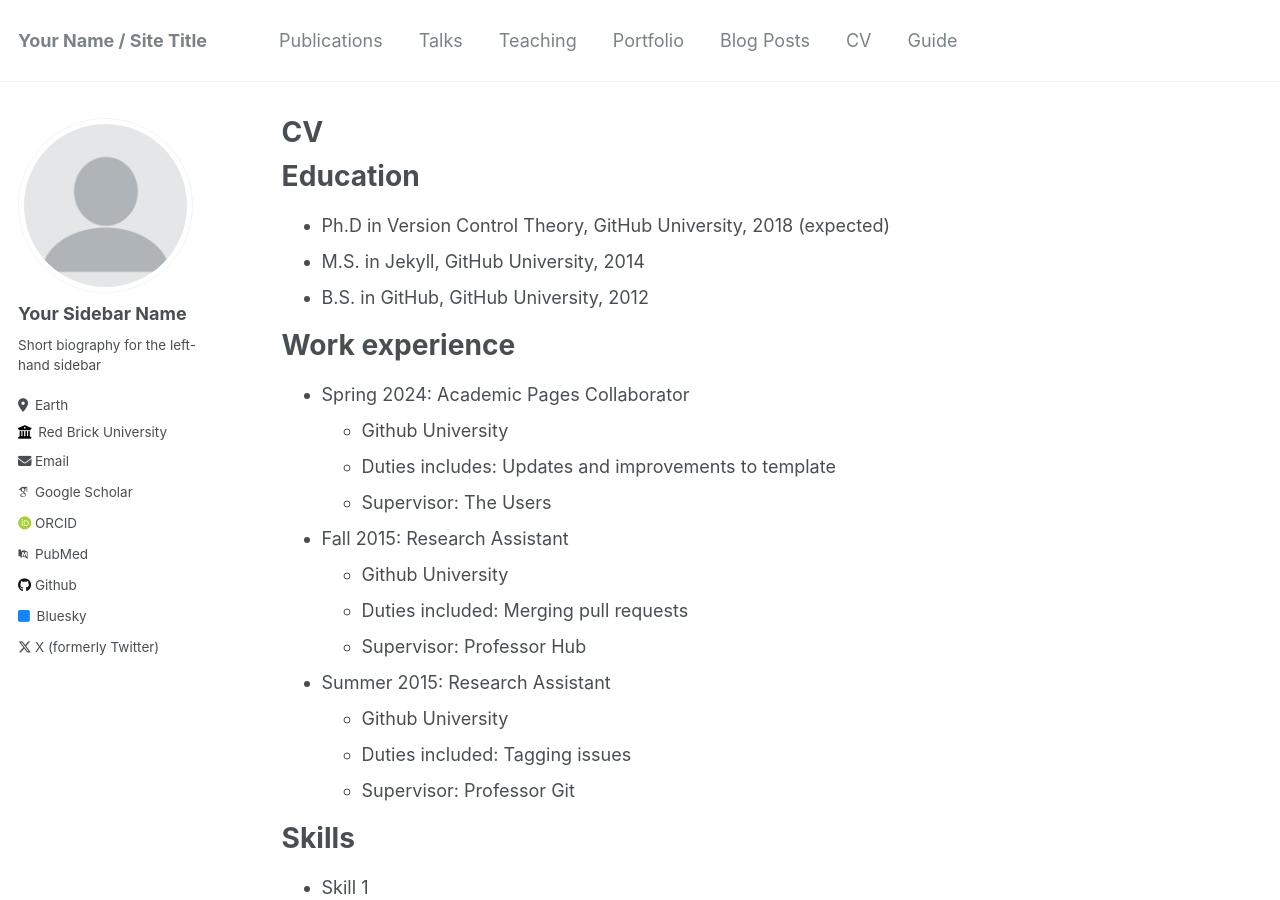
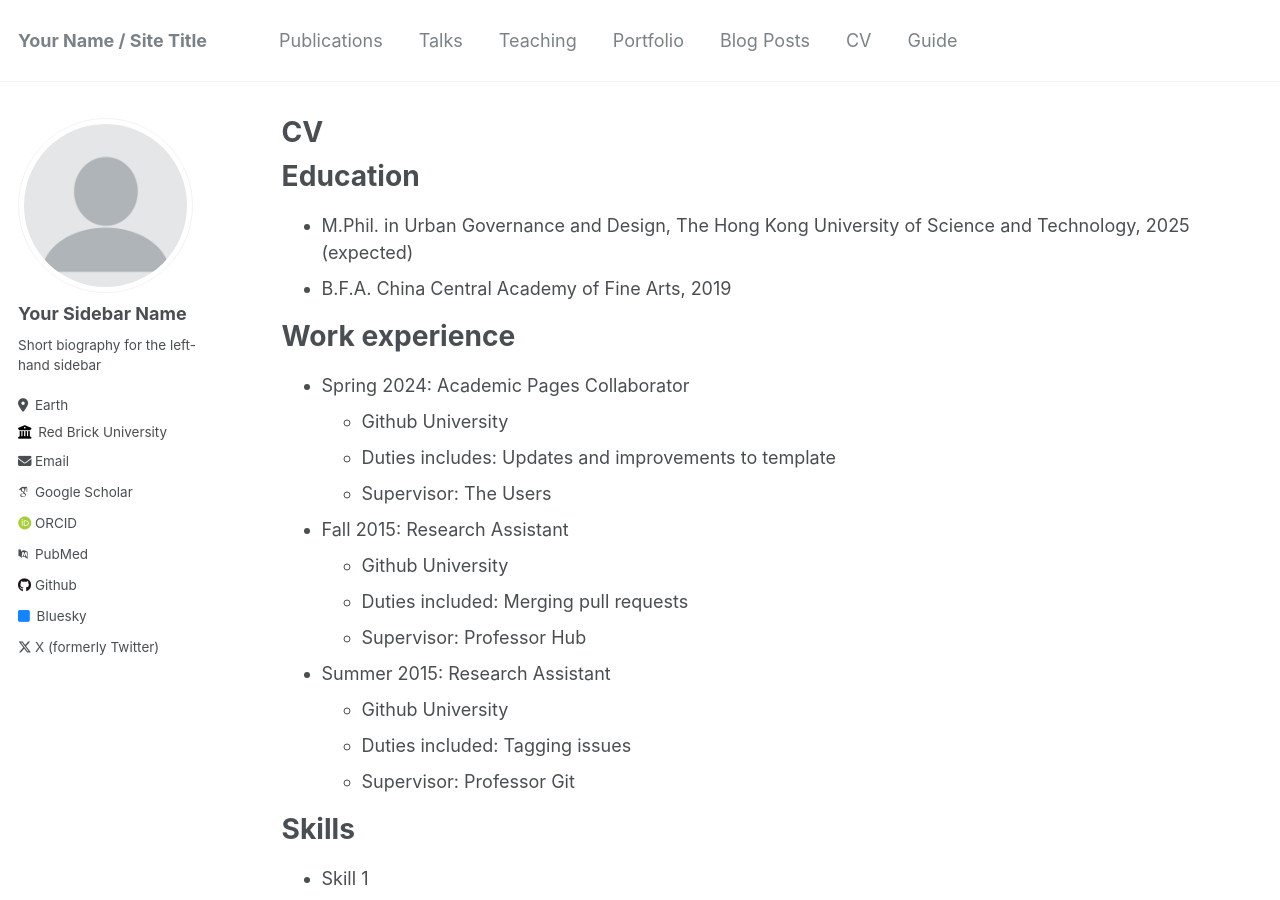
Before and after one commit to liuyongye/liuyongye.GitHub.io, a Jekyll site: the page built from _pages/cv.md, in a window 1280 px wide and 900 px high. Built offline with Jekyll 4.4.1, drawn with Linux system fonts in a browser that asks for light colours; some web fonts are replaced.

Commit message:
Update cv.md

```diff
--- a/_pages/cv.md
+++ b/_pages/cv.md
@@ -11,9 +11,8 @@ redirect_from:
 
 Education
 ======
-* Ph.D in Version Control Theory, GitHub University, 2018 (expected)
-* M.S. in Jekyll, GitHub University, 2014
-* B.S. in GitHub, GitHub University, 2012
+* M.Phil. in Urban Governance and Design, The Hong Kong University of Science and Technology, 2025 (expected)
+* B.F.A. China Central Academy of Fine Arts, 2019
 
 Work experience
 ======
```
